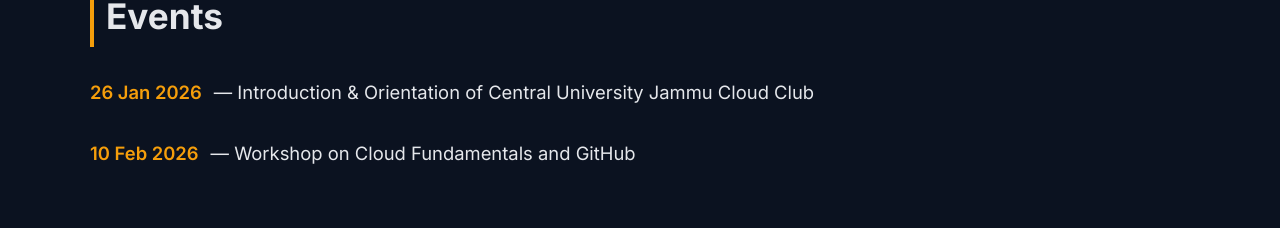
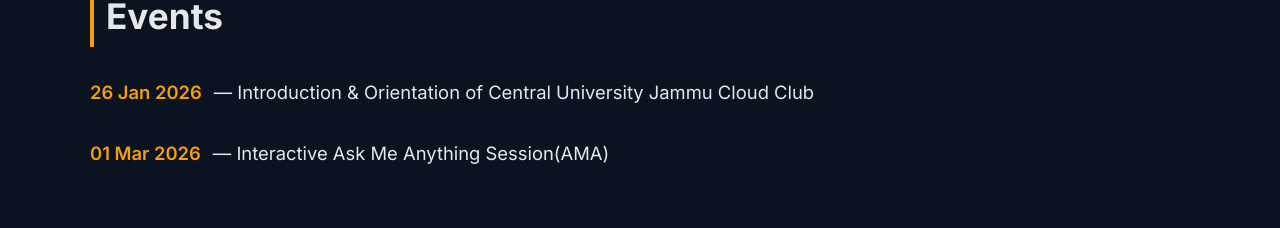
Before and after one commit to CentralUniversityOfJammuCloudClub/cloud-club-cuj, a plain HTML site: page index.html in a window 1280 px wide. Shown: the part 2140-2368 px from the top of the page. Drawn offline with Linux system fonts and the light colour scheme.

Commit message:
index.html

```diff
--- a/index.html
+++ b/index.html
@@ -131,7 +131,7 @@
     </p>
 
     <p class="event-line">
-      <span class="event-date">10 Feb 2026</span> — Workshop on Cloud Fundamentals and GitHub
+      <span class="event-date">01 Mar 2026</span> — Interactive Ask Me Anything Session(AMA)
     </p>
 
   </div>
```
